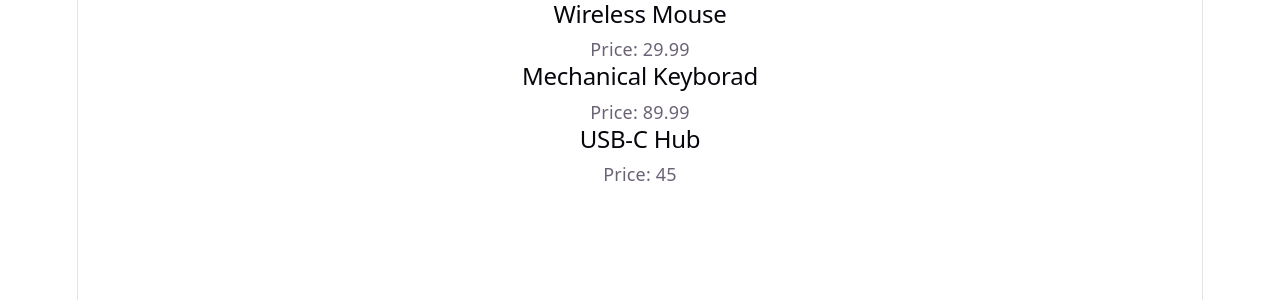
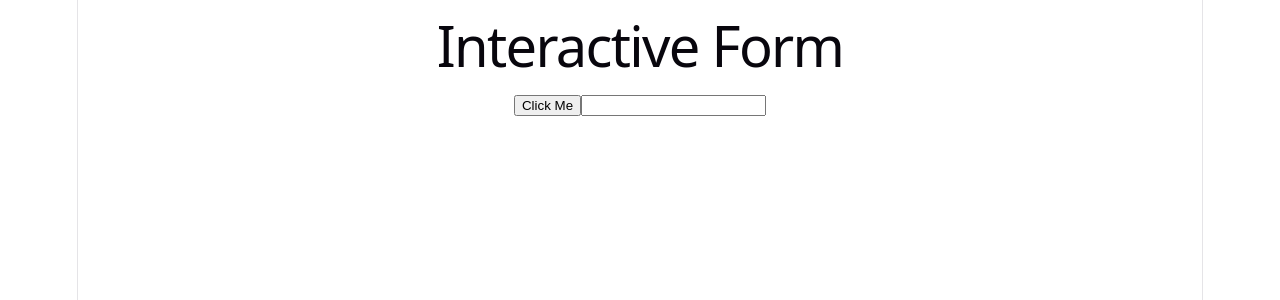
Before and after one commit to Dishaj22/react, a React (Vite) app in the folder my/: page / in a window 1280 px wide. Shown: the top 300 px of the page. Built offline with nearby package versions, Linux system fonts and the light colour scheme.

Commit message:
Add InteractiveForm component

```diff
--- a/my/src/App.jsx
+++ b/my/src/App.jsx
@@ -1,77 +1,212 @@
-import ProfileCard from "./ProfileCard.jsx";
-// import Header from "./components/Header";
-// import Sidebar from "./components/Sidebar";
-// import Main from "./components/Main";
-// import Footer from "./components/Footer";
-// import Dashboard from "./Dashboard.jsx";
-import JobBoard from "./JobBorad.jsx";
-import JobCard from "./JobCard.jsx";
-import ProductCard from "./ProductCard.jsx";
+// // import ProfileCard from "./ProfileCard.jsx";
+// // // import Header from "./components/Header";
+// // // import Sidebar from "./components/Sidebar";
+// // // import Main from "./components/Main";
+// // // import Footer from "./components/Footer";
+// // // import Dashboard from "./Dashboard.jsx";
+// // import JobBoard from "./JobBorad.jsx";
+// // import JobCard from "./JobCard.jsx";
+// import ProfileCard from "./ProfileCard.jsx";
 
-// // function App() {
-// //   const user1 = {
-// //     name: "Disha Jaiswal",
-// //     age: 22,
-// //     role: "Software Developer"
-// //   };
+// // // // function App() {
+// // // //   const user1 = {
+// // // //     name: "Disha Jaiswal",
+// // // //     age: 22,
+// // // //     role: "Software Developer"
+// // // //   };
 
-// //   const user2 = {
-// //     name: "Alice",
-// //     age: 28,
-// //     role: "Frontend Developer"
-// //   };
+// // // //   const user2 = {
+// // // //     name: "Alice",
+// // // //     age: 28,
+// // // //     role: "Frontend Developer"
+// // // //   };
 
-// //   return (
-// //     <>
-// //       <h1>Hello World!</h1>
+// // // //   return (
+// // // //     <>
+// // // //       <h1>Hello World!</h1>
 
-// //       <ProfileCard {...user1} />
-// //       <ProfileCard {...user2} />
+// // // //       <ProfileCard {...user1} />
+// // // //       <ProfileCard {...user2} />
 
-// //       <Header />
-// //       <Sidebar />
-// //       <Main />
-// //       <Footer />
-// //     </>
-// //   );
-// // }
+// // // //       <Header />
+// // // //       <Sidebar />
+// // // //       <Main />
+// // // //       <Footer />
+// // // //     </>
+// // // //   );
+// // // // }
+
+// // // function App() {
+// // //   return (
+// // //     <Dashboard
+// // //       isLoggedIn={true}
+// // //       isAdmin={true}
+// // //       hasError={false}
+// // //     />
+// // //   );
+// // // }
+// // // const jobs = [{id: 1,title: "Frontend Dev",company:"TechCrop",location:"Remote",isNew:true},
+
+// // //   {id: 2,title: "Digital",company:"Balaji",location: "office",isNew: true},
+
+// // // ]
+// import ProductList from "./ProductList";
 
 // function App() {
+
+//   const products = [
+//     {
+//       id: 101,
+//       name: "Wireless Mouse",
+//       price: 29.99,
+//       inStock: true,
+//       rating: 4
+//     },
+//     {
+//       id: 102,
+//       name: "Mechanical Keyboard",
+//       price: 89.99,
+//       inStock: false,
+//       rating: 3.5
+//     },
+//     {
+//       id: 103,
+//       name: "USB-C Hub",
+//       price: 45.00,
+//       inStock: true,
+//       rating: 4
+//     },
+//     {
+//       id: 104,
+//       name: "Bluetooth Speaker",
+//       price: 58.99,
+//       inStock: false,
+//       rating: 4.9
+//     },
+//     {
+//       id: 105,
+//       name: "Laptop Stand",
+//       price: 68.99,
+//       inStock: true,
+//       rating: 5
+//     }
+//   ];
+
 //   return (
-//     <Dashboard
-//       isLoggedIn={true}
-//       isAdmin={true}
-//       hasError={false}
-//     />
+//     <>
+//       <ProductList products={products} />
+//     </>
 //   );
 // }
-// const jobs = [{id: 1,title: "Frontend Dev",company:"TechCrop",location:"Remote",isNew:true},
 
-//   {id: 2,title: "Digital",company:"Balaji",location: "office",isNew: true},
-
-// ]
-
-const products = [{
-  id: 101,name:"Wireless Mouse",price:29.99
-},
-{id: 102,name:"Mechanical Keyborad",price:89.99},
-{id: 103,name:"USB-C Hub",price:45.00}
-
-];
+// export default App;
 
 
 
 
+
+// // function App() {
+// //   return (
+// //     <div>
+// //       {products.map((product) => (
+// //         <ProductList
+// //           key={product.id}
+// //           name={product.name}
+// //           price={product.price}
+// //           inStock={product.inStock}
+// //           rating={product.rating}
+
+// //         />
+// //       ))}
+// //     </div>
+// //   );
+// // }
+// // // function Child({ title, description }) {
+// // //   return (
+// // //     <div>
+// // //       <h2>{title}</h2>
+// // //       <p>{description.toUpperCase()}</p>
+// // //     </div>
+// // //   );
+// // // }
+
+// // // // function Parent() {
+// // // //   return <Child title="Hello World" />;
+// // // // }
+// // // function Parent() {
+// // //   return (
+// // //     <Child
+// // //       title="Hello World"
+// // //       description="This is a description"
+// // //     />
+// // //   );
+// // // }
+
+// // // function App() {
+// // //   return (
+// // //     <div>
+// // //       <Parent />
+// // //     </div>
+// // //   );
+// // // }
+
+// export default App;
+// import ProductList from "./ProductList";
+
+// function App() {
+//   const products = [
+//     {
+//       id: 101,
+//       name: "Wireless Mouse",
+//       price: 29.99,
+//       inStock: true,
+//       rating: 4
+//     },
+//     {
+//       id: 102,
+//       name: "Mechanical Keyboard",
+//       price: 89.99,
+//       inStock: false,
+//       rating: 3.5
+//     },
+//     {
+//       id: 103,
+//       name: "USB-C Hub",
+//       price: 45.0,
+//       inStock: true,
+//       rating: 4
+//     },
+//     {
+//       id: 104,
+//       name: "Bluetooth Speaker",
+//       price: 58.99,
+//       inStock: false,
+//       rating: 4.9
+//     },
+//     {
+//       id: 105,
+//       name: "Laptop Stand",
+//       price: 68.99,
+//       inStock: true,
+//       rating: 5
+//     }
+//   ];
+
+//   return (
+//     <>
+//       <ProductList products={products} />
+//     </>
+//   );
+// }
+
+// export default App;
+import InteractiveForm from "./InteractiveForm";
+
 function App() {
   return (
     <div>
-      {products.map((product) => (
-        <ProductCard
-          key={product.id}
-          name={product.name}
-          price={product.price}
-        />
-      ))}
+      <h1>Interactive Form</h1>
+      <InteractiveForm />
     </div>
   );
 }
--- /dev/null
+++ b/my/src/InteractiveForm.jsx
@@ -0,0 +1,28 @@
+function InteractiveForm() {
+
+  function handleClick() {
+    console.log("Button was clicked!");
+  }
+
+  function handleChange(e) {
+    console.log(e.target.value);
+  }
+
+  function handleSubmit(e) {
+    e.preventDefault();
+    console.log("Form submitted!");
+  }
+
+  return (
+    <form onSubmit={handleSubmit}>
+      <button onClick={handleClick}>Click Me</button>
+
+      <input
+        type="text"
+        onChange={handleChange}
+      />
+    </form>
+  );
+}
+
+export default InteractiveForm;
--- a/my/src/ProductCard.jsx
+++ b/my/src/ProductCard.jsx
@@ -1,9 +1,18 @@
-function ProductCard(props) {
+function ProductCard({ product }) {
   return (
-    <div>
-      <h2>{props.name}</h2>
-      <p>Price: {props.price}</p>
-    </div>
+    <>
+      <h2>{product.name}</h2>
+
+      <p>Price: ${product.price}</p>
+
+      {product.inStock ? (
+        <button>Buy Now</button>
+      ) : (
+        <button>Out of Stock</button>
+      )}
+
+      {product.rating >= 4.5 && <p>⭐ Top Rated</p>}
+    </>
   );
 }
 
--- /dev/null
+++ b/my/src/ProductList.jsx
@@ -0,0 +1,16 @@
+import ProductCard from "./ProductCard";
+
+function ProductList({ products }) {
+  return (
+    <>
+      {products.map((product) => (
+        <ProductCard
+          key={product.id}
+          product={product}
+        />
+      ))}
+    </>
+  );
+}
+
+export default ProductList;
```
